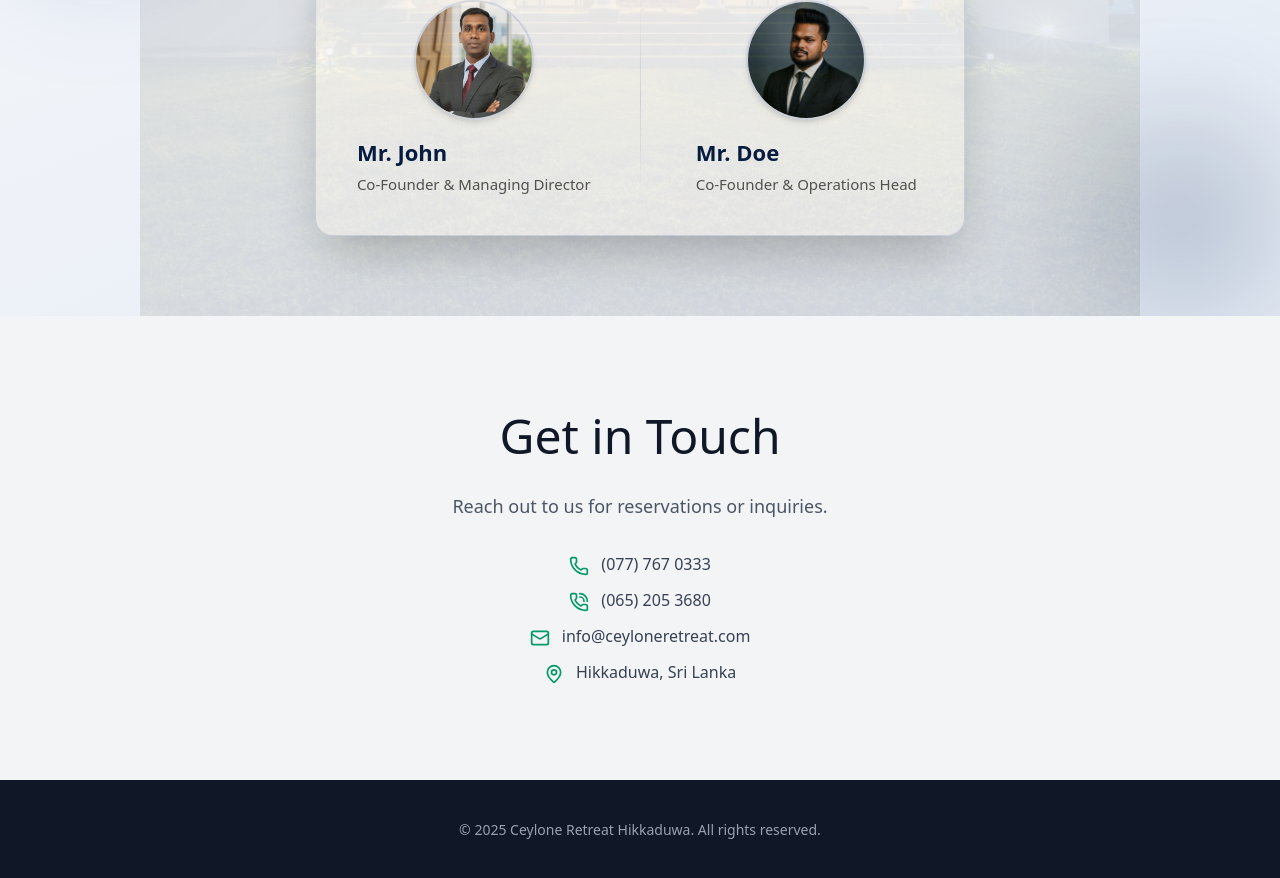
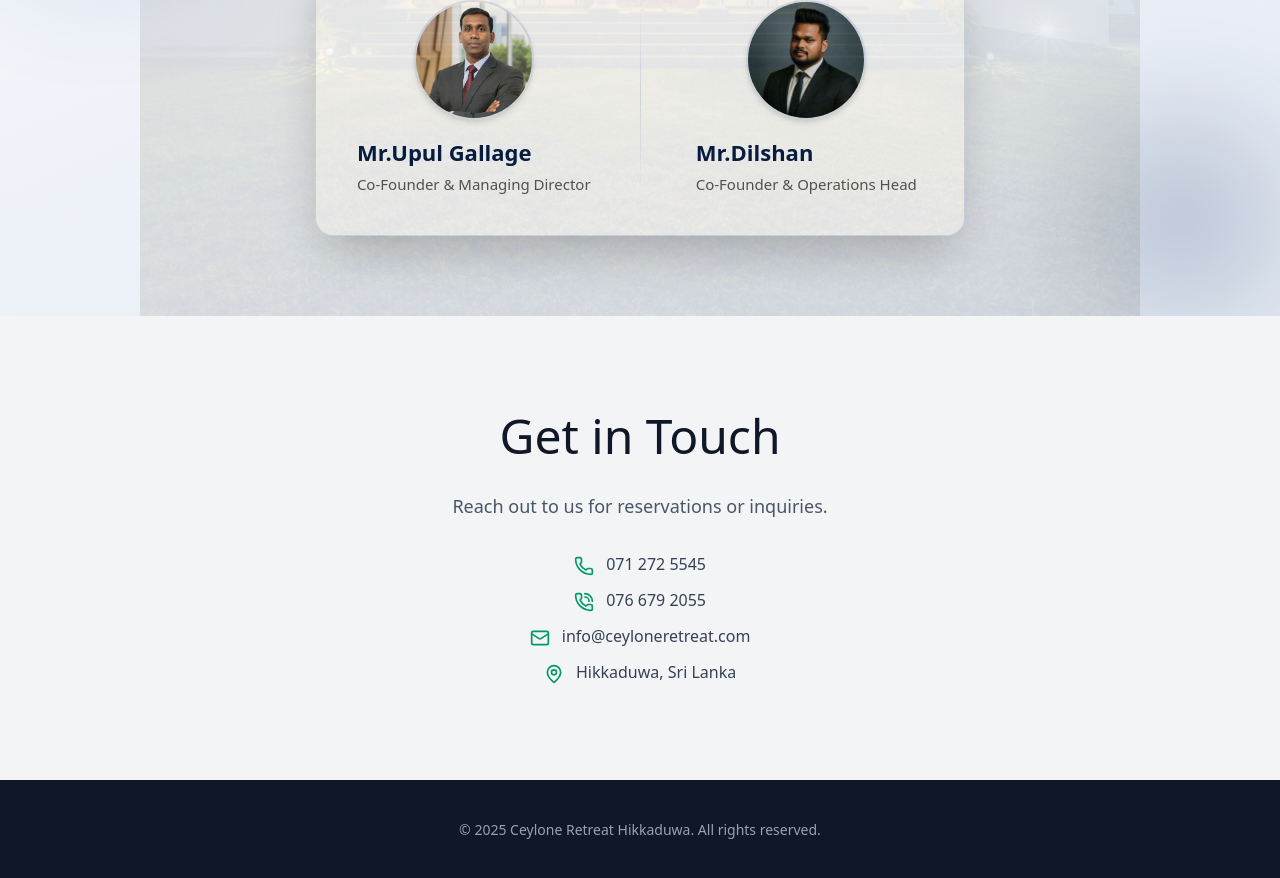
Before and after one commit to UdayaSanjeewa/cyclone_official, a Next.js app: page / in a window 1280 px wide. Shown: the part 6447-7325 px from the top of the page. Built offline with nearby package versions, Linux system fonts and the light colour scheme.

Commit message:
feat: update owner name and contact details

```diff
--- a/app/page.tsx
+++ b/app/page.tsx
@@ -17,7 +17,16 @@ import hero1 from "@/public/images/other/hero section image.jpeg";
 import hero2 from "@/public/HouseByTheSeaImages/33.jpg";
 import hero3 from "@/public/HouseByTheSeaImages/29.jpg";
 import hero4 from "@/public/HouseByTheSeaImages/32.jpg";
-import { ImageIcon, Mail, MapPin, Menu, Palmtree, Phone, PhoneCall, X } from "lucide-react";
+import {
+  ImageIcon,
+  Mail,
+  MapPin,
+  Menu,
+  Palmtree,
+  Phone,
+  PhoneCall,
+  X,
+} from "lucide-react";
 import { useEffect, useState } from "react";
 import OwnersSection from "../components/components/OwnersSection";
 import PlannedItineraries from "../components/components/PlannedItineraries";
@@ -62,11 +71,8 @@ export default function Home() {
     setIsMenuOpen(false);
   };
 
-
-
   return (
     <div className="min-h-screen bg-white">
-
       {/* Hero Section */}
       {/* <section id="home" className="relative h-screen overflow-hidden">
         <img
@@ -144,7 +150,6 @@ export default function Home() {
 </section> */}
       <HeroCarousel scrollToSection={scrollToSection} />
 
-
       {/* About Section */}
       <section id="about" className="py-24 bg-gray-50">
         <div className="max-w-6xl px-4 mx-auto text-center">
@@ -152,8 +157,8 @@ export default function Home() {
             About Ceylone Retreat
           </h2>
           <p className="max-w-3xl mx-auto text-lg text-gray-600">
-            Ceylone Retreat Hikkaduwa offers peaceful accommodation surrounded by
-            nature, blending modern comforts with Sri Lankan coastal charm.
+            Ceylone Retreat Hikkaduwa offers peaceful accommodation surrounded
+            by nature, blending modern comforts with Sri Lankan coastal charm.
           </p>
         </div>
       </section>
@@ -181,12 +186,12 @@ export default function Home() {
           </p>
           <div className="space-y-3 text-gray-700">
             <p>
-              <Phone className="inline w-5 h-5 mr-2 text-emerald-600" /> (077)
-              767 0333
+              <Phone className="inline w-5 h-5 mr-2 text-emerald-600" />{" "}
+              071 272 5545
             </p>
             <p>
-              <PhoneCall className="inline w-5 h-5 mr-2 text-emerald-600" />{" "}
-              (065) 205 3680
+              <PhoneCall className="inline w-5 h-5 mr-2 text-emerald-600" /> 076
+              679 2055
             </p>
             <p>
               <Mail className="inline w-5 h-5 mr-2 text-emerald-600" />{" "}
--- a/components/components/OwnersSection.tsx
+++ b/components/components/OwnersSection.tsx
@@ -70,7 +70,7 @@
 
 // export default OwnersSection
 
-import React from 'react'
+import React from "react";
 
 /* Images */
 import OwnersIMGOne from "@/public/HouseByTheSeaImages/32.jpg";
@@ -92,7 +92,6 @@ function OwnersSection() {
 
       {/* Owners Card */}
       <div className="relative bg-white/80 backdrop-blur-md border border-[#00329522] shadow-2xl rounded-2xl px-4 sm:px-6 md:px-8 py-8 sm:py-10 flex flex-col md:flex-row justify-center gap-6 md:gap-10 hover:shadow-[#00329533] transition-all duration-500 xl:w-[650px] lg:w-[600px] w-[90%] max-w-[700px]">
-
         {/* Owner 1 */}
         <div className="flex flex-col items-center text-center sm:text-left md:flex-1 hover:scale-[1.02] transition-transform duration-300 gap-3 md:gap-4">
           <img
@@ -102,7 +101,7 @@ function OwnersSection() {
           />
           <div>
             <p className="text-[18px] sm:text-[20px] md:text-[22px] font-semibold text-[#001946]">
-              Mr. John
+              Mr.Upul Gallage
             </p>
             <p className="text-[#555] text-[14px] sm:text-[15px] mt-1">
               Co-Founder & Managing Director
@@ -122,7 +121,7 @@ function OwnersSection() {
           />
           <div>
             <p className="text-[18px] sm:text-[20px] md:text-[22px] font-semibold text-[#001946]">
-              Mr. Doe
+              Mr.Dilshan
             </p>
             <p className="text-[#555] text-[14px] sm:text-[15px] mt-1">
               Co-Founder & Operations Head
@@ -138,7 +137,7 @@ function OwnersSection() {
         className="absolute bottom-0 left-1/2 -translate-x-1/2 opacity-10 w-full max-w-[1000px] object-cover select-none pointer-events-none"
       />
     </section>
-  )
+  );
 }
 
-export default OwnersSection
+export default OwnersSection;
```
Lines whose indentation alone changed are shown as unchanged.
